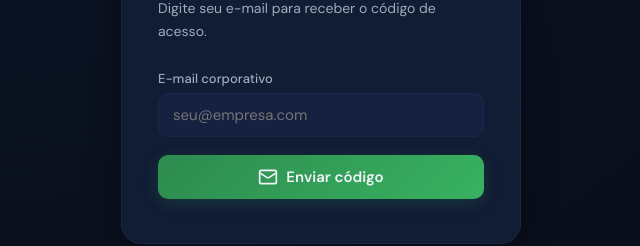
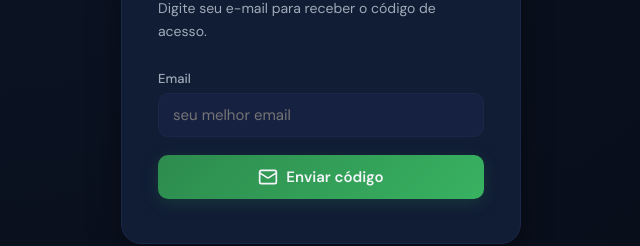
Before and after one commit to galeta27/nitzsche-feedback, a React (Vite) app: page / in a window 1280 px wide. Shown: the part 335-581 px from the top of the page, without its empty margins (319-959 px from the left). Built offline with nearby package versions, Linux system fonts and the light colour scheme.

Commit message:
Change input label from 'E-mail corporativo' to 'Email'

```diff
--- a/src/App.jsx
+++ b/src/App.jsx
@@ -712,7 +712,7 @@ export default function NitzscheApp() {
               <p style={{ color: C.gray2, fontSize: 14, marginBottom: 28, lineHeight: 1.6 }}>
                 Digite seu e-mail para receber o código de acesso.
               </p>
-              <Input label="E-mail corporativo" type="email" placeholder="seu@empresa.com" value={authEmail} onChange={(e) => setAuthEmail(e.target.value)} onKeyDown={(e) => e.key === "Enter" && sendOTP()} />
+              <Input label="Email" type="email" placeholder="seu melhor email" value={authEmail} onChange={(e) => setAuthEmail(e.target.value)} onKeyDown={(e) => e.key === "Enter" && sendOTP()} />
               {authError && <p style={{ color: C.danger, fontSize: 13, marginBottom: 12 }}>{authError}</p>}
               <Btn onClick={sendOTP} disabled={authLoading} style={{ width: "100%" }}>
                 {authLoading ? "Enviando..." : <><Icon.Mail /> Enviar código</>}
```
